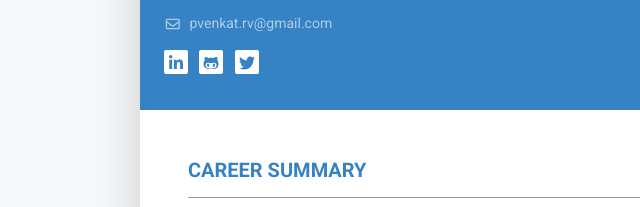
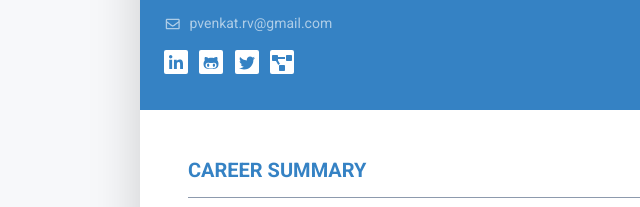
Before and after one commit to rvsp/rvsp.github.io, a plain HTML site: page index.html in a window 1280 px wide. Shown: the part 140-347 px from the top of the page, 0-640 px from the left. Drawn offline with Linux system fonts and the light colour scheme.

Commit message:
Update index.html

```diff
--- a/index.html
+++ b/index.html
@@ -67,6 +67,11 @@
                                     </a>
                                     <a href="https://twitter.com/rvsp_i" target="_blank">
                                         <span class="fa-container text-center mr-2"><i class="fab fa-twitter fa-fw"></i>
+                                        </span>
+                                    </a>
+                                    <a href="https://rvsp.github.io/Projects" target="_blank">
+                                        <span class="fa-container text-center mr-2" title="Visit Projects"><i
+                                                class="fas fa-project-diagram fa-fw"></i>
                                         </span>
                                     </a>
                                 </li>
```
